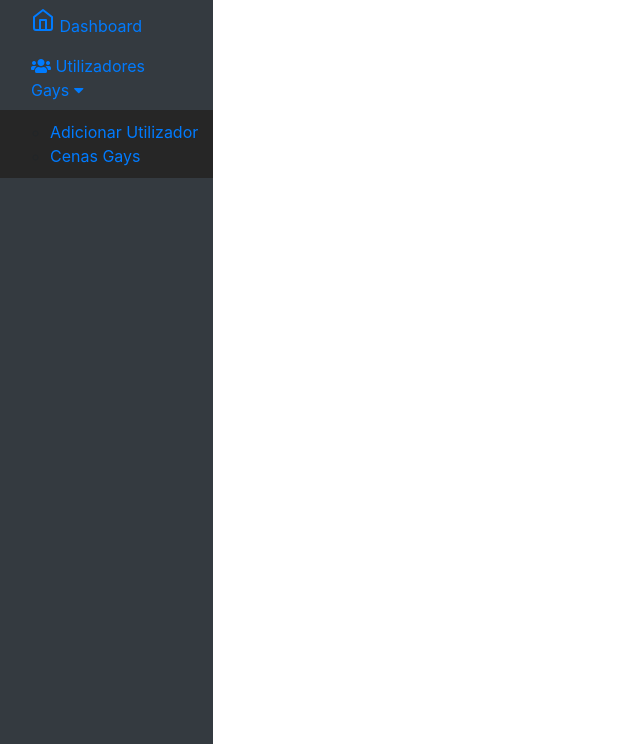
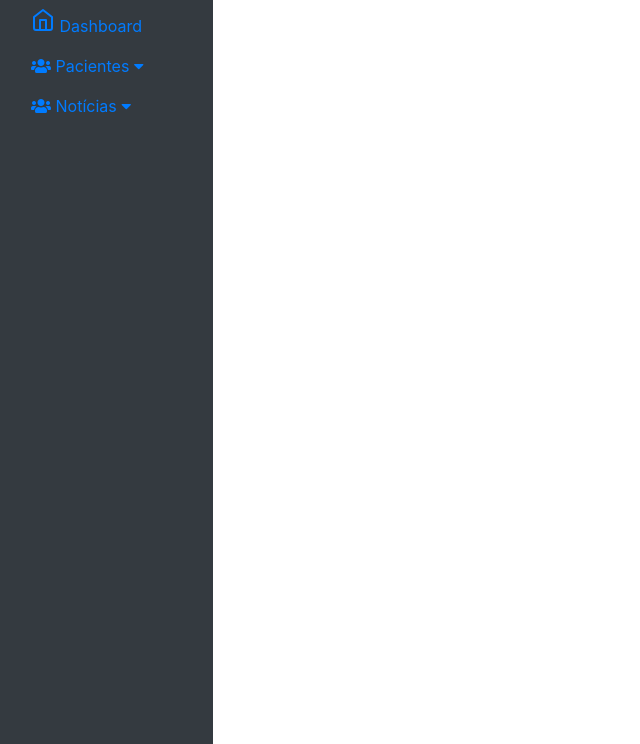
Before and after one commit to rduarte83/ptweb, a PHP site: page /home.php in a window 1280 px wide. Shown: the part 56-800 px from the top of the page, without its empty margins (0-640 px from the left). Run offline with PHP 8.4, Linux system fonts and the light colour scheme.

Commit message:
Update da interface dos profissionais/admins.

```diff
--- a/public/includes/css/home.css
+++ b/public/includes/css/home.css
@@ -43,16 +43,29 @@
 
 }
 
-
 /* ADMIN CLASSES */
 .dropdown-container {
-    position: absolute;
-    left:0;
-    right:0;
-    background-color: #262626;
-    padding: 10px;
+    display:none;
+    background-color: #262826;
+    padding:0;
 }
 
+.dropdown-container > ul > li {
+    padding: 0;
+    margin:0;
+    font-size: 1.2em;
+    padding-top: 5px;
+    padding-bottom: 5px;
+    list-style-type: none;
+}
+
+.dropdown-container > ul > li:hover{
+    background-color: gray;
+}
+
+a{
+    style: none;
+}
 
 @media only screen and (max-width: 600px) {
 
--- a/public/includes/js/home.js
+++ b/public/includes/js/home.js
@@ -4,7 +4,11 @@
 $(document).ready(function(){
 
 
-    $("#openDropDown").click(function(){
-        $(".dropdown-container").slideToggle( "slow" );
+    $("#openDropDownPacientes").click(function(){
+        $("div[class='dropdown-container Pacientes']").slideToggle( "slow" );
+    });
+
+    $("#openDropDownNoticias").click(function(){
+        $("div[class='dropdown-container Noticias']").slideToggle( "slow" );
     });
 });
--- a/public/modules/home/home_admin_sidebar.php
+++ b/public/modules/home/home_admin_sidebar.php
@@ -30,18 +30,31 @@
                     {
                 ?>
                     <li class="nav-item">
-                        <a id="openDropDown" class="nav-link" href="#">
+                        <a id="openDropDownPacientes" class="nav-link" href="#">
                             <i class="fas fa-users"></i>
-                            Utilizadores Gays
+                            Pacientes
                             <i class="fa fa-caret-down"></i>
                         </a>
-                        <div class="dropdown-container">
+                        <div class="dropdown-container Pacientes">
                             <ul>
-                                <li><a href="#">Adicionar Utilizador</a></li>
-                                <li><a href="#">Cenas Gays</a></li>
+                                <li><a href="#">Tratamentos</a></li>
+                                <li><a href="#">Informações</a></li>
                             </ul>
                         </div>
-                        </li>
+                    </li>
+                    <li class="nav-item">
+                        <a id="openDropDownNoticias" class="nav-link" href="#">
+                            <i class="fas fa-users"></i>
+                            Notícias
+                            <i class="fa fa-caret-down"></i>
+                        </a>
+                        <div class="dropdown-container Noticias">
+                            <ul>
+                                <li><a href="#">Adicionar</a></li>
+                                <li><a href="#">Editar</a></li>
+                            </ul>
+                        </div>
+                    </li>
                 <?php
                     }
                 ?>
```
Also changed, not shown: public/includes/php/class_artigos.php (deleted, +0 -29 lines), public/videos/teste.txt (deleted).
